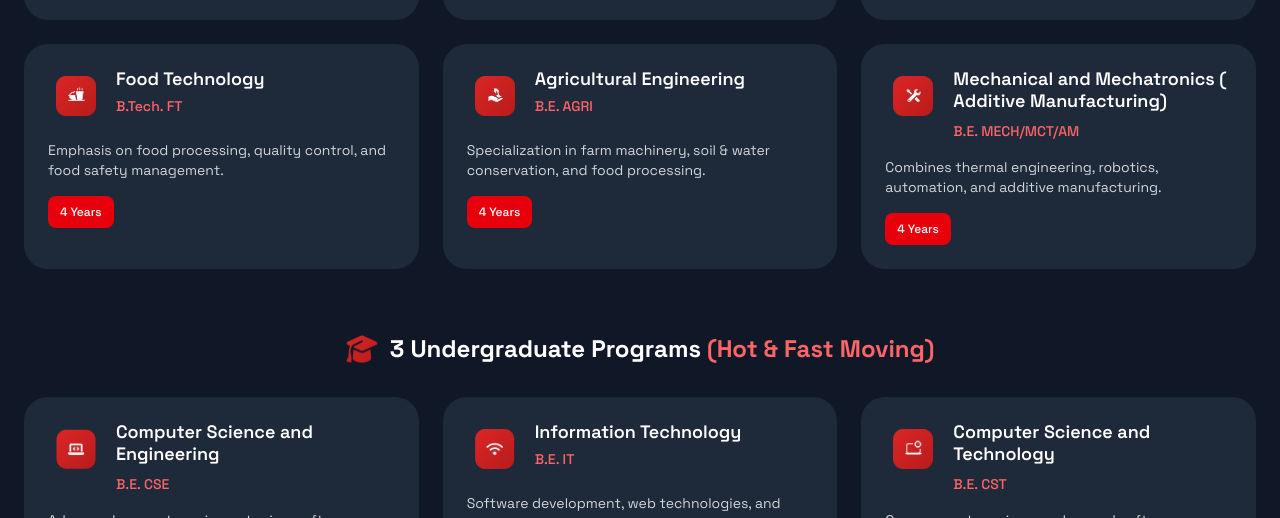
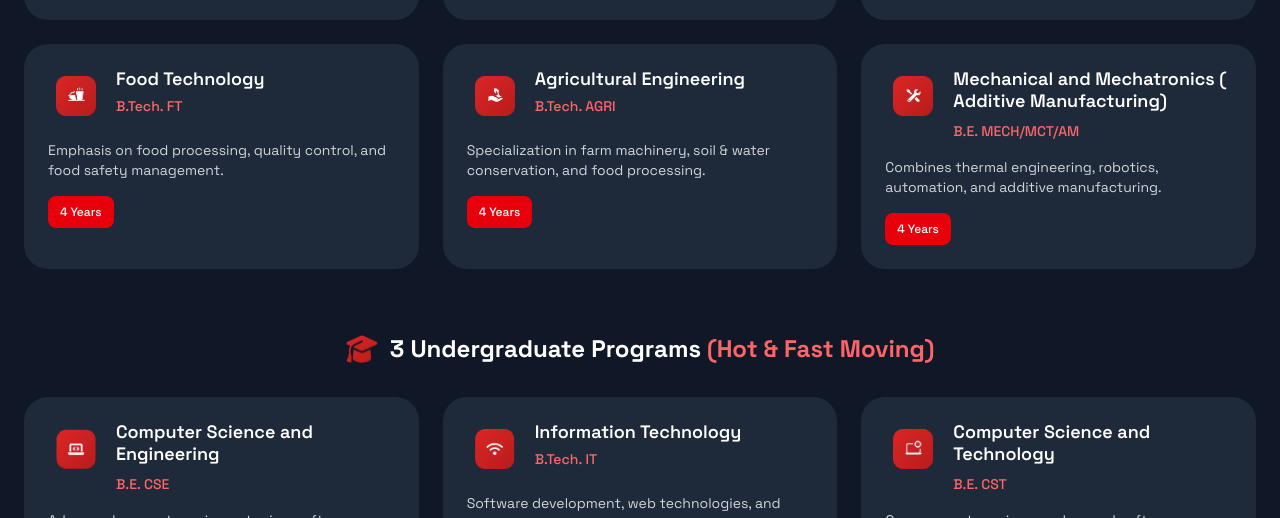
Before and after one commit to ProductFactory-01/agentic_bitrix, a React (Vite) app in the folder frontend/: page / in a window 1280 px wide. Shown: the part 2578-3096 px from the top of the page. Built offline with nearby package versions, Linux system fonts and the light colour scheme.

Commit message:
Update academic-programs.jsx

```diff
--- a/frontend/src/Components/academic-programs.jsx
+++ b/frontend/src/Components/academic-programs.jsx
@@ -79,7 +79,7 @@ const ugPrograms = [
   },
   {
     title: "Agricultural Engineering",
-    degree: "B.E. AGRI",
+    degree: "B.Tech. AGRI",
     description: "Specialization in farm machinery, soil & water conservation, and food processing.",
     duration: "4 Years",
   },
@@ -100,7 +100,7 @@ const ugPrograms = [
     },
     {
       title: "Information Technology",
-      degree: "B.E. IT",
+      degree: "B.Tech. IT",
       description: "Software development, web technologies, and database management.",
       duration: "4 Years",
     },
```
